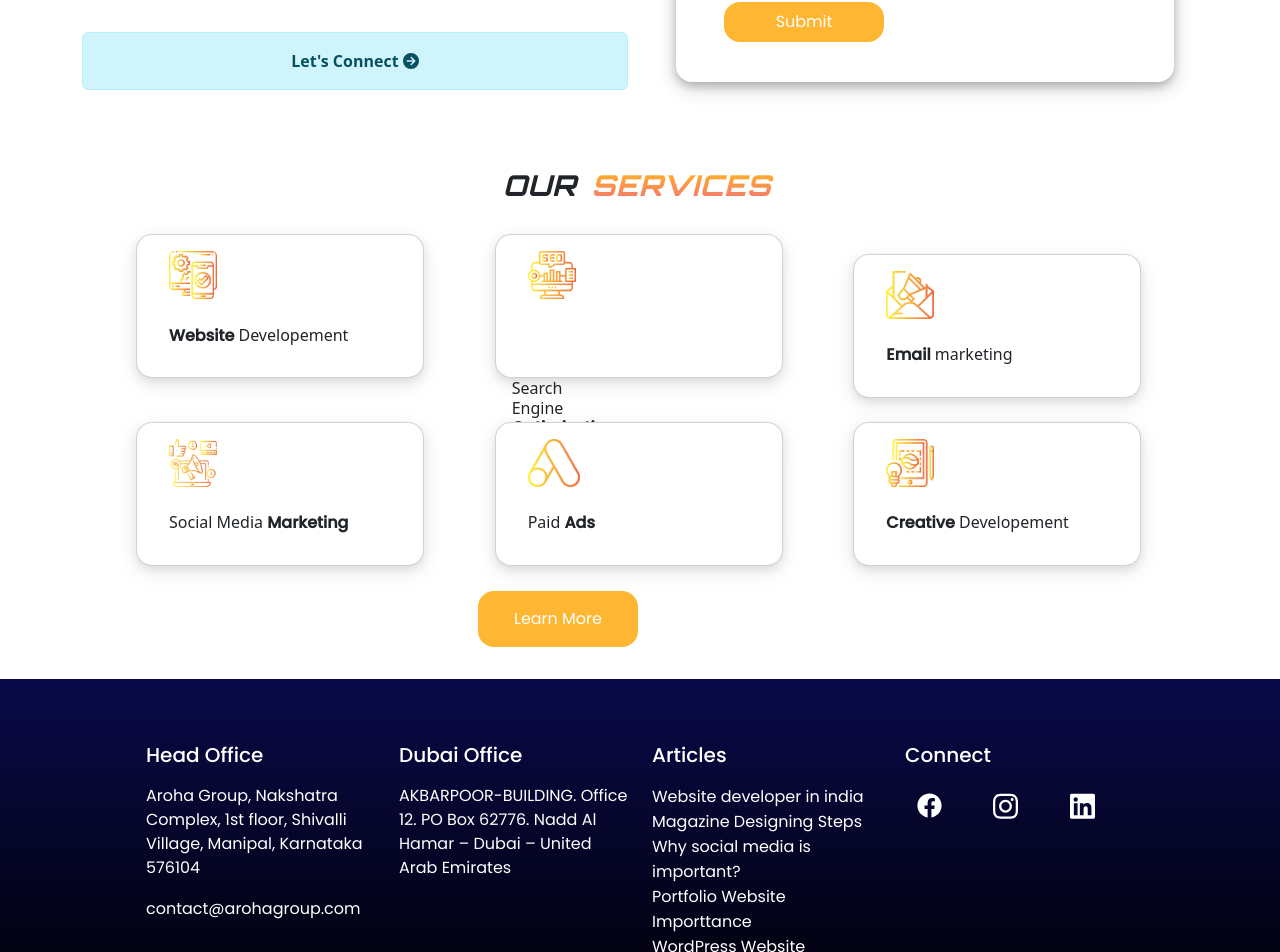
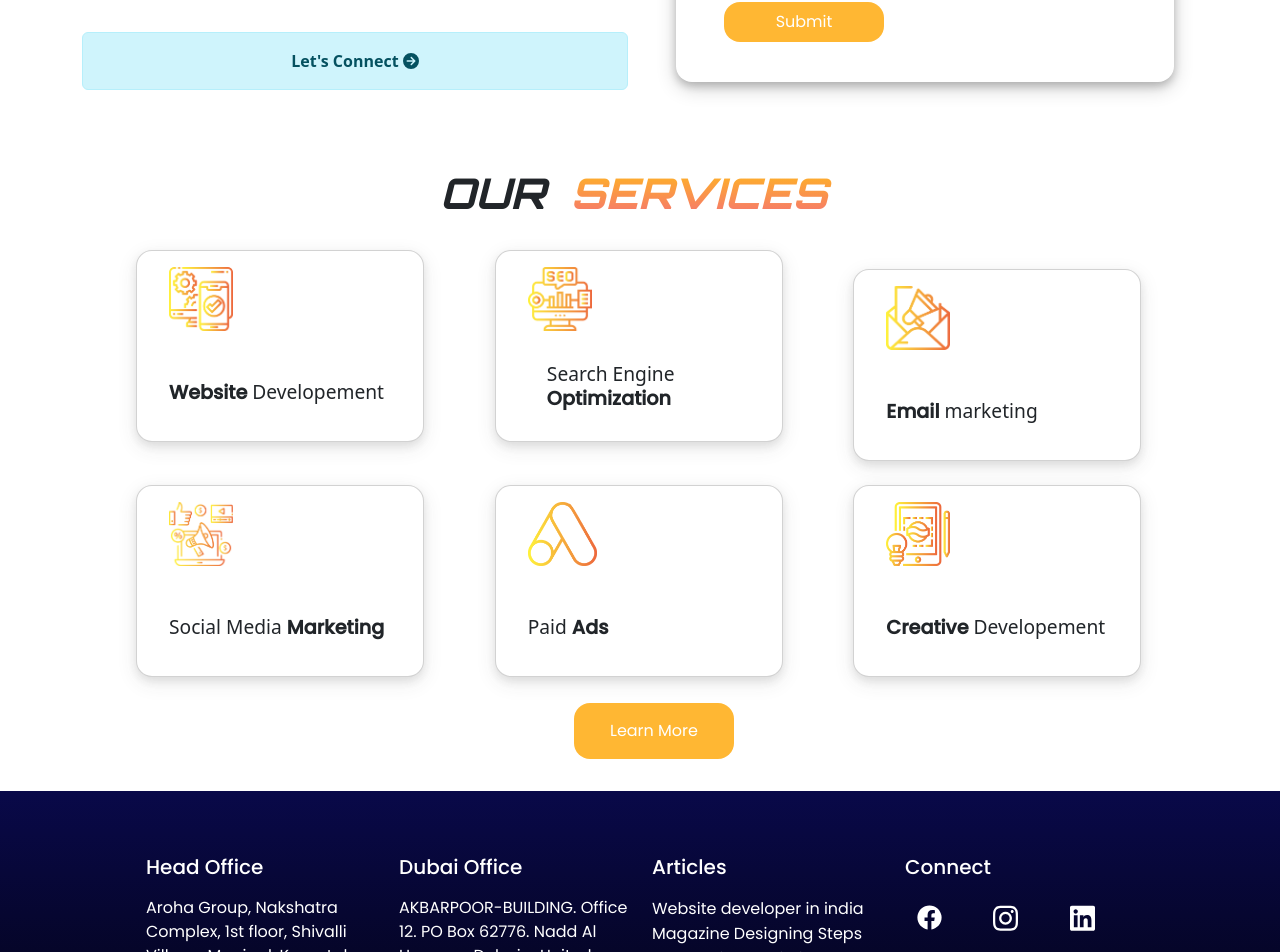
Before and after one commit to zeeyan23/Arohawebsite, a React (Create React App) app: page /#/ in a window 1280 px wide. Shown: the part 610-1562 px from the top of the page. Built offline with nearby package versions, Linux system fonts and the light colour scheme.

Commit message:
updated code

```diff
--- a/src/components/OurServices/OurServices.js
+++ b/src/components/OurServices/OurServices.js
@@ -36,7 +36,7 @@ function OurServices() {
               variant="top"
               className={classes.iconStyle}
               src={seo} />
-            <Card.Body className={classes.textSeoContainer}>
+            <Card.Body>
               <Card.Title className={classes.textSeoContainer}>
                 <span className={classes.normalText}>Search Engine</span>
                 <span className={classes.boldText}> Optimization</span>
--- a/src/components/OurServices/ourservices.module.css
+++ b/src/components/OurServices/ourservices.module.css
@@ -108,8 +108,9 @@
     }
     .textSeoContainer{
         justify-content: center;
-    display: flex;
-    margin-left: 3em;
+        margin-left: 1em;
+        /* margin-top: 5em; */
+        display: flow-root;
     }
     .textPaidContainer{
         text-align: center;
@@ -181,25 +182,128 @@
 
  @media only screen and (min-width: 1200px){
   .boldText1{
-    font-size: 1.7em;
+    font-weight: 800;
+    letter-spacing: 2px;
+    /* font-size: xx-large; */
+    font-family:"Orbitron", Sans-serif;
+    font-style: italic;
+}
+.boldText{
+    font-weight: bold;
+    font-family: 'Poppins', sans-serif;
+}
+
+.iconStyle{
+    width: fit-content;
+    height: 4em;
+    margin-left: 1em;
+}
+.gradText{
+    background-image: linear-gradient(#FFB621, #F57373);
+
+  -webkit-background-clip: text;
+  -webkit-text-fill-color: transparent;
+  font-style: italic;
+  display: inline-block;
+  width: 7em;
+}
+#seoText{
+    position: absolute;
+    margin-right: 6em;
+    margin-top: 1em;
+}
+.seoTitle{
+    position: absolute;
+    margin-top: 1em;
+}
+.cardDesign{
+     width: 18rem;
+     padding: 1em;
+     height: 12rem ;
+     position: relative;
+     z-index: -1;
+     border-radius: 1em;
+     box-shadow: 0 4px 8px 0 rgba(53, 53, 53, 0.1), 0 6px 20px 0 rgba(54, 54, 54, 0.1);
+}
+.Container{
+    max-width: 70rem;
+}
+.normalText{
+    font-weight: 400;
+}
+#rowTopCard{
+    margin-top: 1.5em;
+}
+.textContainer{
+    padding-left: 0em;
+    padding-top: 1em;
+    text-align: initial;
+    bottom: 1.5em;
+    position: absolute;
+    font-size: larger;
+}
+
+.textSeoContainer{
+  /* padding-left: 0em;
+  padding-top: 1em;
+  text-align: initial;
+  bottom: 1.5em;
+  position: absolute;
+  font-size: larger; */
+  justify-content: center;
+  margin-left: 1em;
+  /* margin-top: 5em; */
+  bottom: 1.2em;
+  display: flow-root;
+  font-size: larger;
+}
+
+.textPaidContainer{
+  padding-left: 0em;
+  padding-top: 1em;
+  text-align: initial;
+  bottom: 1.5em;
+  position: absolute;
+  font-size: larger;
+}
+
+.textEmailContainer{
+  padding-left: 0em;
+  padding-top: 1em;
+  text-align: initial;
+  bottom: 1.5em;
+  position: absolute;
+  font-size: larger;
+}
+
+.cardContainerTablet{
+    margin-top: 3em;
+}
+  /* .cardDesign{
+    height: 12em;
   }
-  .cardDesign{
-    height: 9em;
+  .boldText1{
+    font-size: 2.5em;
   }
-
+  .iconStyle{
+    width: fit-content;
+    height: 4em;
+    margin-left: 1em;
+}
   .textContainer{
     padding-left: 0em;
     padding-top: 1em;
     text-align: initial;
     bottom: 1.5em;
     position: absolute;
+    font-size: larger;
   }
   .textSeoContainer{
     padding-left: 0em;
     padding-top: 1em;
     text-align: initial;
     position: absolute;
-    top: 3em;
+    font-size: larger;
   }
   .textEmailContainer{
     padding-left: 0em;
@@ -207,6 +311,7 @@
     text-align: initial;
     bottom: 1.5em;
     position: absolute;
+    font-size: larger;
   }
   .textPaidContainer{
     padding-left: 0em;
@@ -214,6 +319,7 @@
     text-align: initial;
     bottom: 1.5em;
     position: absolute;
-  }
+    font-size: larger;
+  } */
 
  }
--- a/src/pages/dashboard.module.css
+++ b/src/pages/dashboard.module.css
@@ -375,6 +375,9 @@ font-family:'Poppins', sans-serif;
     .flexDirection{
         margin-top: 4em;
     }
+    .btnflat{
+        margin-left: 7em;
+    }
     /* .imageResStyle{
         display: block;
     }
@@ -388,9 +391,7 @@ font-family:'Poppins', sans-serif;
         margin-top: 5em;
         padding-bottom: 1.7em;
     }
-    .btnflat{
-        margin-left: 7em;
-    }
+
     .aboutUs{
         position: relative;
         bottom: 0em;
```
